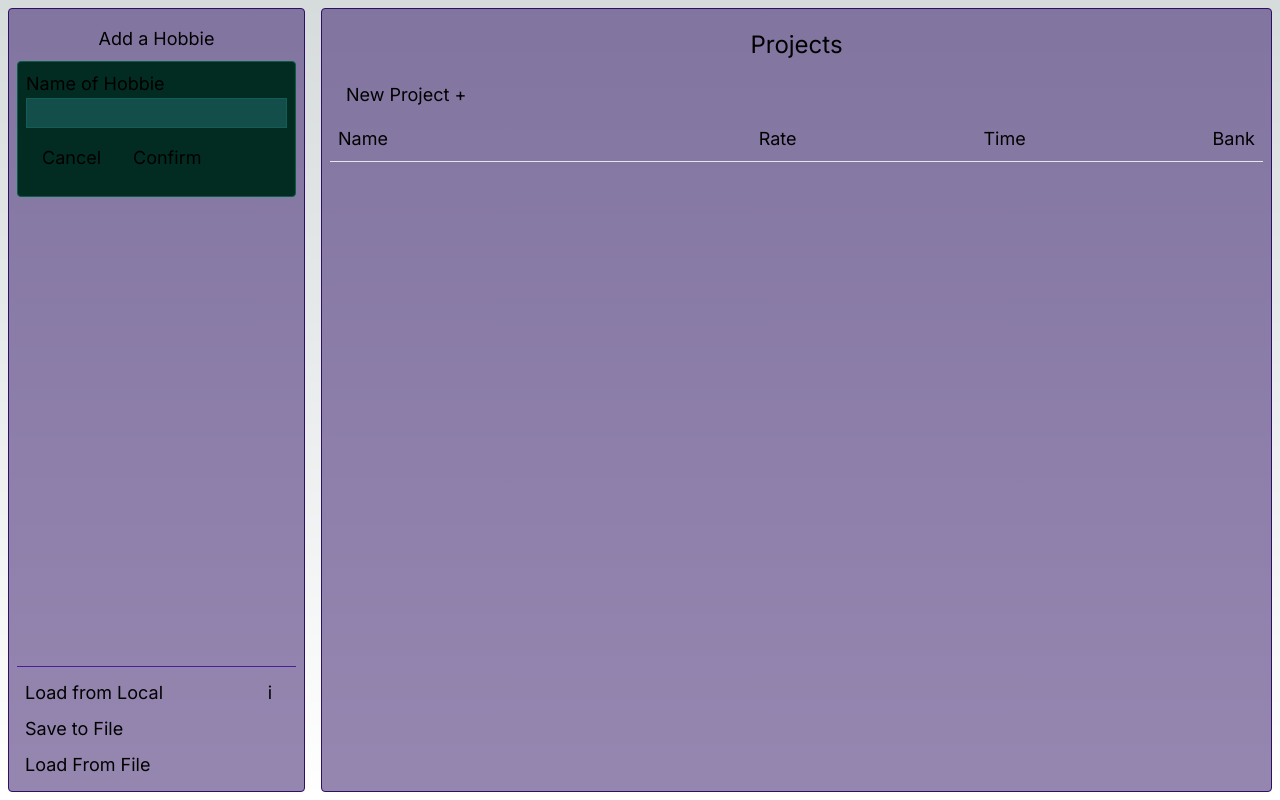
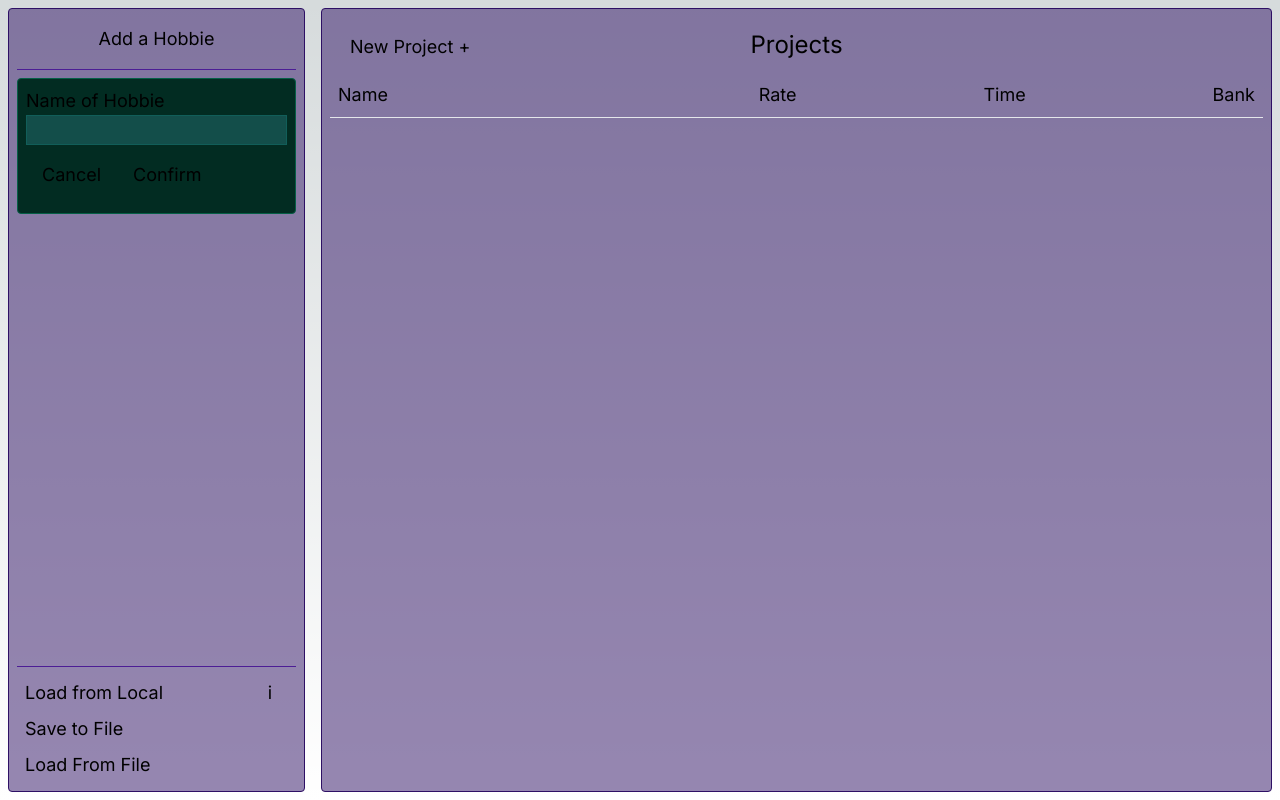
Before and after one commit to pramza427/hobby-bank, a Next.js app: page / in a window 1280 px wide. Both pictures are taken after a click on the element "Add a Hobbie". Built offline with nearby package versions, Linux system fonts and the light colour scheme.

Commit message:
Further visual changes

```diff
--- a/src/app/page.tsx
+++ b/src/app/page.tsx
@@ -107,7 +107,7 @@ function HobbieButton({ currentHobbieID, setcurrentHobbieID, hobbie, allHobbies,
         }
     }
     const totalTime = hobbie.projects.reduce((total, project) => total + project.time, 0)
-    const isSelected = (currentHobbieID == hobbie.id) ? " bg-violet-900 " : " hover:bg-metal "
+    const isSelected = (currentHobbieID == hobbie.id) ? " bg-violet-900 bg-opacity-100 " : " hover:bg-metal "
     return (
         <div className={"group p-1 rounded hover:cursor-pointer " + isSelected}
             onClick={clickHandle} >
@@ -133,7 +133,7 @@ function HobbieList({ allHobbies, setHobbies, currentHobbieID, setcurrentHobbieI
     let hobbieList;
     if (allHobbies.length != 0) {
         hobbieList = allHobbies.map(hobbie =>
-            <div className="border-b border-violet-950"
+            <div className="border-b border-violet-900"
                 key={hobbie.id}>
                 <HobbieButton currentHobbieID={currentHobbieID} setcurrentHobbieID={setcurrentHobbieID} hobbie={hobbie} allHobbies={allHobbies} setHobbies={setHobbies} />
             </div>)
@@ -158,15 +158,16 @@ function HobbieList({ allHobbies, setHobbies, currentHobbieID, setcurrentHobbieI
                 onClick={toggleAddingHobbie}>
                 Add a Hobbie
             </div>
+            <div className="border-b border-violet-900 mt-2 mb-2"></div>
             {hobbieForm}
             <div className="flex flex-col">
                 {hobbieList}
             </div>
             <div className="flex-grow border-b border-violet-900 mb-2"></div>
-            <div className="mx-1 p-1 hover:cursor-pointer hover:bg-metal rounded flex justify-between z-1"
+            <div className="mx-1 p-1 hover:cursor-pointer hover:bg-metal rounded flex justify-between "
                 onClick={getHobbiesFromLocal}>
                 Load from Local
-                <div className="z-100 px-4" id="local-warning">
+                <div className=" px-4" id="local-warning">
                     i
                 </div>
                 <Tooltip anchorSelect="#local-warning" >
@@ -200,7 +201,7 @@ function AddHobbie({ toggleAddingHobbie, currentHobbieID, allHobbies, setHobbies
     }
 
     return (
-        <div className="bg-emerald-950 border border-emerald-800 rounded"
+        <div className="bg-emerald-950 border border-emerald-800 rounded mb-2"
         onClick={toggleAddingHobbie }
         >
             <div onClick={event => event.stopPropagation()}
@@ -323,7 +324,6 @@ function ProjectItem({ allHobbies, setcurrentProjectID, project, currentProjectI
     let selectedClass;
     let lowerSection;
     let timingClass = "";
-    let expensesExtentionDiv = <div></div>;
     if (iscurrentProjectID) {
         lowerSection = <ProjectDetails allHobbies={allHobbies} project={project} isRunning={isRunning} startTiming={start} stopTiming={pause} totalSeconds={totalSeconds} setEditing={setEditing} showExpenses={showExpenses}  setShowExpenses={setShowExpenses} />
         selectedClass = "bg-violet-950 "
@@ -332,7 +332,6 @@ function ProjectItem({ allHobbies, setcurrentProjectID, project, currentProjectI
         lowerSection = <div></div>
         selectedClass = "hover:bg-metal "
     }
-    if (iscurrentProjectID && showExpenses) { expensesExtentionDiv = <div className="-z-10 absolute bg-violet-950 h-full w-5 -right-5 top-0"></div> }
     { isRunning ? timingClass = " timing " : "" }
 
     if (editing) {
@@ -374,7 +373,7 @@ function ProjectItem({ allHobbies, setcurrentProjectID, project, currentProjectI
     }
     else {
         return (
-            <div className={"relative p-2 hover:cursor-pointer z-50 " + selectedClass + timingClass}
+            <div className={"relative p-2 hover:cursor-pointer " + selectedClass + timingClass}
                 onClick={setProject}>
                 <div className="grid grid-cols-4">
                     <div className="">{project.title}</div>
@@ -383,7 +382,6 @@ function ProjectItem({ allHobbies, setcurrentProjectID, project, currentProjectI
                     <div className="text-right">{"$" + calculateBankAfterExpenses(project, totalSeconds)}</div>
                 </div>
                 {lowerSection}
-                {expensesExtentionDiv}
             </div>
 
         )
@@ -422,12 +420,12 @@ function ProjectList({ allHobbies, setHobbies, currentProjectID, setcurrentProje
     let expenseList = showExpenses ? <ExpenseList currentHobbieID={currentHobbieID} currentProjectID={currentProjectID} setShowExpenses={setShowExpenses} /> : <div />
     return (
         <div className="flex w-full bg-violet-950 m-2 rounded bg-opacity-50 border border-violet-950">
-            <div className="w-full m-2">
-                <div className="flex justify-center">
+            <div className="w-full m-2 relative ">
+                <div className="flex justify-center ">
                     <div className="text-2xl p-3"> Projects </div>
                 </div>
                 <div>
-                    <div className="mx-2 p-2 inline-block rounded-lg hover:bg-metal hover:cursor-pointer"
+                    <div className=" absolute top-2 left-1 mx-2 p-2 inline-block rounded-lg hover:bg-metal hover:cursor-pointer"
                     onClick={toggleAddingProject}>
                     New Project +
                     </div>
@@ -532,7 +530,7 @@ function ExpenseForm({ addingExpense, setAddingExpense, project }) {
 
     if (addingExpense) {
         return (
-            <div className="bg-emerald-950 border border-emerald-800 rounded p-2">
+            <div className="bg-emerald-950 border border-emerald-800 rounded p-2 mb-2">
                 <form action={submitNewExpense} autoComplete="off">
                     <div className="grid grid-cols-2">
                         <div>
@@ -585,8 +583,8 @@ function ExpenseList({ currentHobbieID, currentProjectID, setShowExpenses }) {
     )
 
     return (
-        <div className="w-1/3 p-2 m-2 flex flex-col bg-violet-950 rounded border border-violet-900 z-50">
-            <div className="flex">
+        <div className="w-1/3 p-2 m-2 flex flex-col bg-violet-950 rounded border border-violet-900 ">
+            <div className="flex mb-2">
                 <div className="p-2 px-4 inline-block rounded hover:bg-metal hover:cursor-pointer text-center"
                     onClick={() => setShowExpenses(false)} >
                     {"<"}
@@ -596,6 +594,7 @@ function ExpenseList({ currentHobbieID, currentProjectID, setShowExpenses }) {
                     Add an Expense
                 </div>
             </div>
+            <div className="border-b border-violet-800 mb-2"></div>
             <ExpenseForm addingExpense={addingExpense} setAddingExpense={setAddingExpense} project={project} />
             <div className="flex-grow mb-2 border-b border-violet-800">
                 {expensesList}
```
